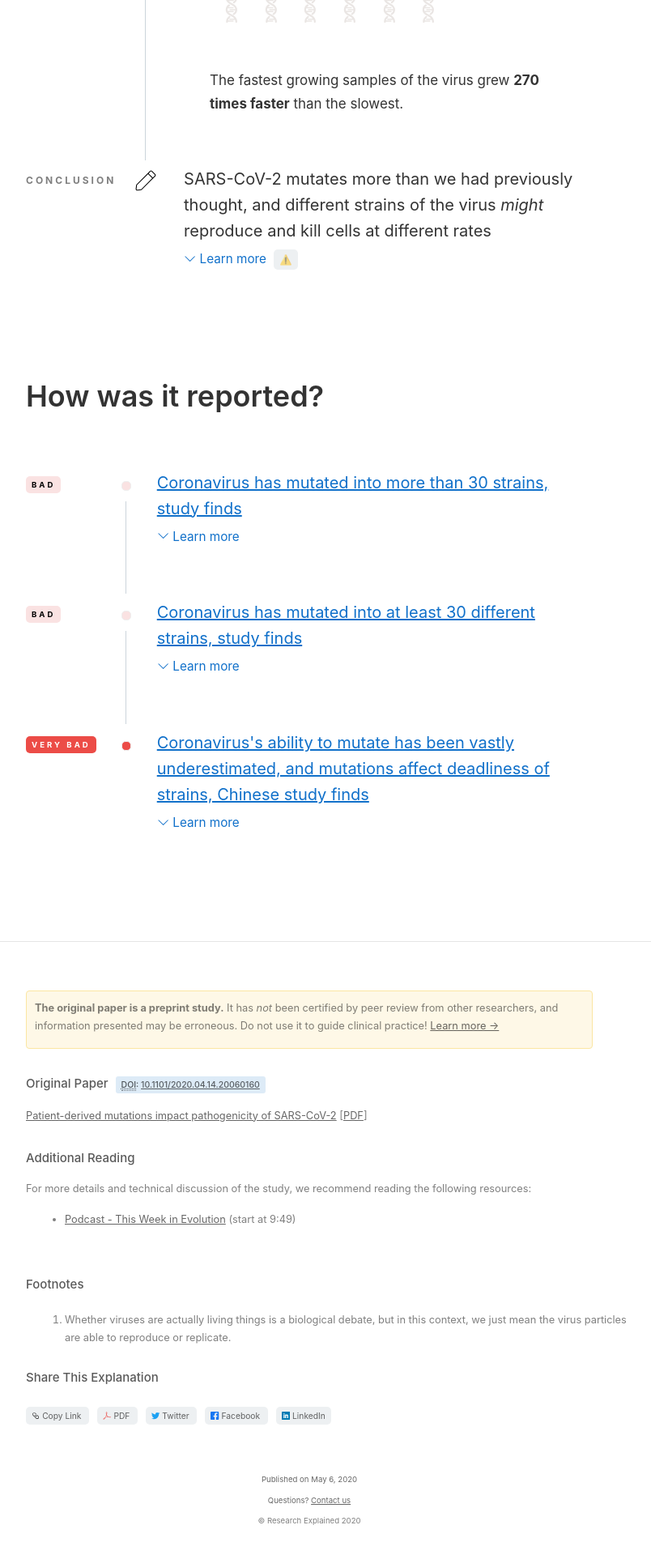
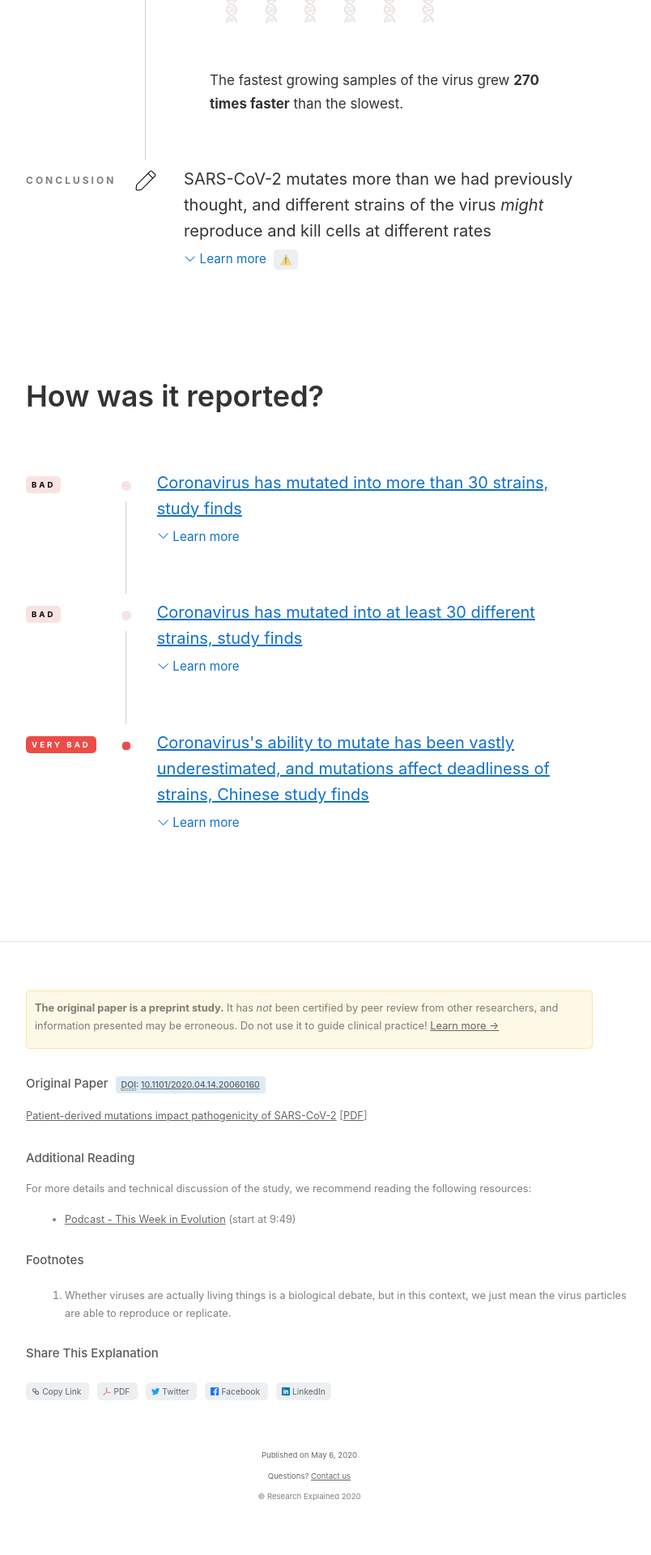
Before and after one commit to neilgupta/researchexplained, a Jekyll site: the page built from 10.1101/2020.04.14.20060160/index.html, in a window 1280 px wide. Shown: the part 1428-3348 px from the top of the page at 81% size, without its empty margins (258-1062 px from the left). Built offline with Jekyll 4.4.1, drawn with Linux system fonts in a browser that asks for light colours; after the commit the page ends 3318 px from its top, so only the background shows below that.

Commit message:
fix duplicate id, make links look like links

```diff
--- a/10.1101/2020.04.14.20060160/_content/appendix.md
+++ b/10.1101/2020.04.14.20060160/_content/appendix.md
@@ -6,7 +6,7 @@
 
 ### Footnotes
 
-<ol id="footnotes">
+<ol id="footnotes_list">
   <li id="fn:1">
     Whether viruses are actually living things is a biological debate, but in this context, we just mean the virus particles are able to reproduce or replicate. <a class="fn-back" href="#fnr:1" title="Back">&larrhk;</a>
   </li>
--- a/css/main.css
+++ b/css/main.css
@@ -181,32 +181,26 @@
   color: rgba(0, 0, 0, 0.6);
 }
 a.fn-back {
-  color: rgba(0,0,0,0.3);
   padding-left: 0.2em;
-  text-decoration: none;
   visibility: hidden;
 }
-#footnotes {
+#footnotes_list {
   margin-top: 3em;
 }
-#footnotes :target {
+#footnotes_list :target {
   transition: color 2s ease-out;
   color: #47B881;
   font-weight: bold;
 }
-#footnotes :target a.fn-back {
+#footnotes_list :target a.fn-back {
   visibility: visible;
 }
 a.fn {
   vertical-align: top;
   font-size: 0.7em;
-  color: rgba(0,0,0,0.5);
   padding: 0 0.1em;
   margin-top: -0.3em;
   text-decoration: none;
-}
-a.fn-back:hover, a.fn:hover {
-  color: #000;
 }
 
 a.pill {
```
